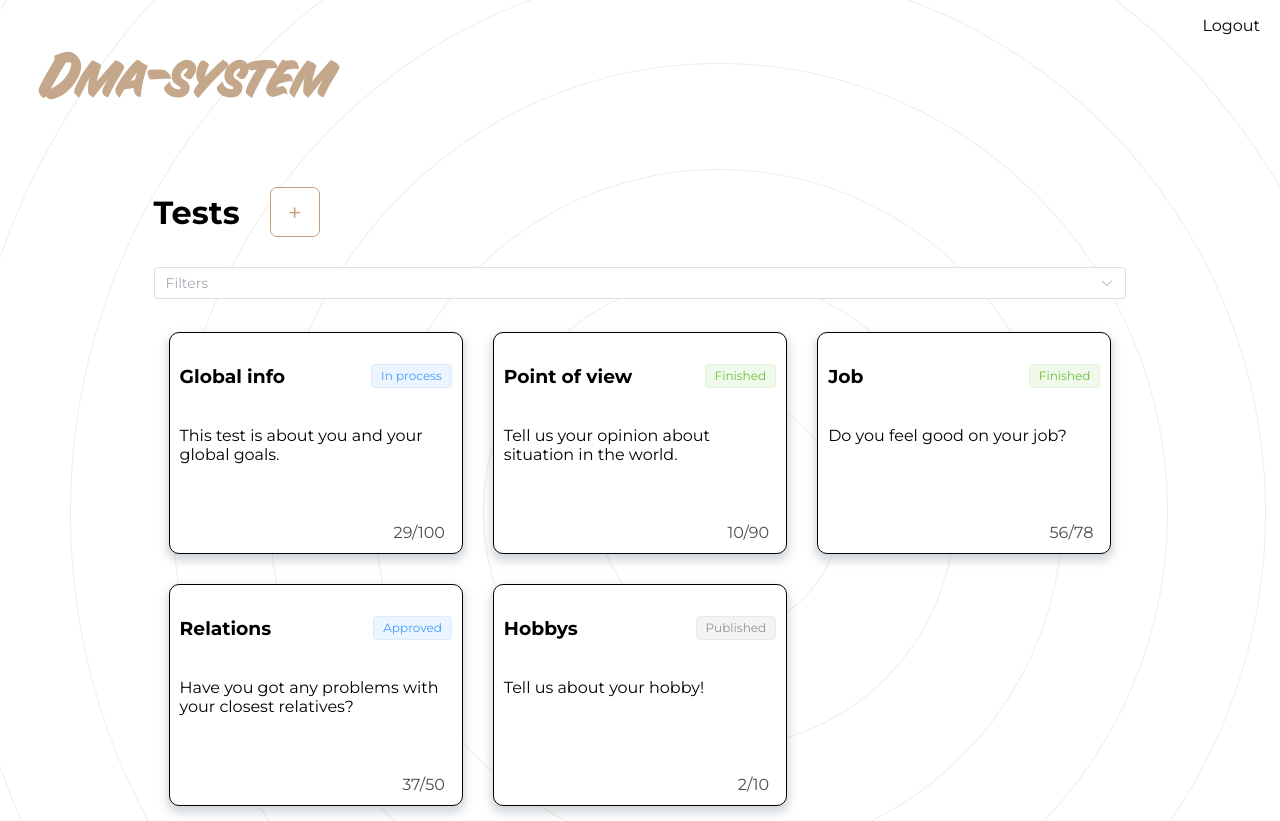
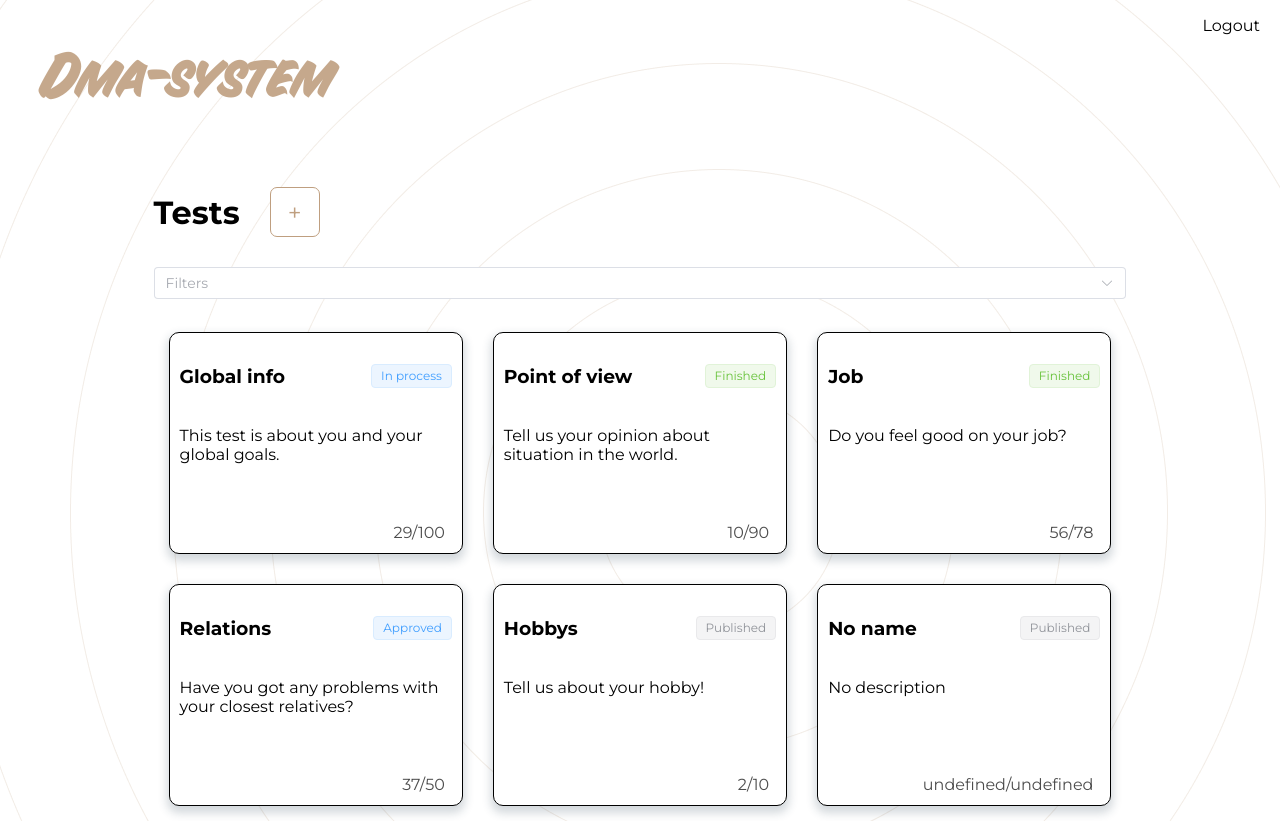
Before and after one commit to L1nk0r/dma-system-frontend, a Vue app: page /tests in a window 1280 px wide. Built offline with nearby package versions, Linux system fonts and the light colour scheme; data requests are answered from the project's data file.

Commit message:
Correct post request to add new test

```diff
--- a/db.json
+++ b/db.json
@@ -1,17 +1,19 @@
 {
-   "users":[
+  "users": [
     {
       "login": "test",
       "pasword": "1234567"
     }
   ],
-   "tests":[
+  "tests": [
     {
+      "id": 1,
       "name": "Global info",
       "description": "This test is about you and your global goals.",
-         "questins":[{
+      "questins": [
+        {
           "question": "What is your main dream?",
-               "answers":[
+          "answers": [
             "buy new car",
             "buy new house",
             "move to another country",
@@ -20,7 +22,7 @@
         },
         {
           "question": "How old are you?",
-               "answers":[
+          "answers": [
             "0-18",
             "18-25",
             "25-40",
@@ -29,7 +31,7 @@
         },
         {
           "question": "How are you?",
-               "answers":[
+          "answers": [
             "Good!",
             "Exelent!",
             "Dissapointed",
@@ -42,11 +44,13 @@
       "status": "IN_PROCESS"
     },
     {
+      "id": 2,
       "name": "Point of view",
       "description": "Tell us your opinion about situation in the world.",
-         "questins":[{
+      "questins": [
+        {
           "question": "What is your main dream?",
-               "answers":[
+          "answers": [
             "buy new car",
             "buy new house",
             "move to another country",
@@ -55,7 +59,7 @@
         },
         {
           "question": "How old are you?",
-               "answers":[
+          "answers": [
             "0-18",
             "18-25",
             "25-40",
@@ -64,7 +68,7 @@
         },
         {
           "question": "How are you?",
-               "answers":[
+          "answers": [
             "Good!",
             "Exelent!",
             "Dissapointed",
@@ -77,11 +81,13 @@
       "status": "FINISHED"
     },
     {
+      "id": 3,
       "name": "Job",
       "description": "Do you feel good on your job?",
-         "questins":[{
+      "questins": [
+        {
           "question": "What is your main dream?",
-               "answers":[
+          "answers": [
             "buy new car",
             "buy new house",
             "move to another country",
@@ -90,7 +96,7 @@
         },
         {
           "question": "How old are you?",
-               "answers":[
+          "answers": [
             "0-18",
             "18-25",
             "25-40",
@@ -99,7 +105,7 @@
         },
         {
           "question": "How are you?",
-               "answers":[
+          "answers": [
             "Good!",
             "Exelent!",
             "Dissapointed",
@@ -112,11 +118,13 @@
       "status": "FINISHED"
     },
     {
+      "id": 4,
       "name": "Relations",
       "description": "Have you got any problems with your closest relatives?",
-         "questins":[{
+      "questins": [
+        {
           "question": "What is your main dream?",
-            "answers":[
+          "answers": [
             "buy new car",
             "buy new house",
             "move to another country",
@@ -125,7 +133,7 @@
         },
         {
           "question": "How old are you?",
-               "answers":[
+          "answers": [
             "0-18",
             "18-25",
             "25-40",
@@ -134,7 +142,7 @@
         },
         {
           "question": "How are you?",
-               "answers":[
+          "answers": [
             "Good!",
             "Exelent!",
             "Dissapointed",
@@ -147,11 +155,13 @@
       "status": "APPROVED"
     },
     {
+      "id": 5,
       "name": "Hobbys",
       "description": "Tell us about your hobby!",
-         "questins":[{
+      "questins": [
+        {
           "question": "What is your main dream?",
-               "answers":[
+          "answers": [
             "buy new car",
             "buy new house",
             "move to another country",
@@ -160,7 +170,7 @@
         },
         {
           "question": "How old are you?",
-               "answers":[
+          "answers": [
             "0-18",
             "18-25",
             "25-40",
@@ -169,7 +179,7 @@
         },
         {
           "question": "How are you?",
-               "answers":[
+          "answers": [
             "Good!",
             "Exelent!",
             "Dissapointed",
@@ -180,6 +190,18 @@
       "people_amount": 10,
       "already_finished": 2,
       "status": "PUBLISHED"
+    },
+    {
+      "name": "No name",
+      "description": "No description",
+      "creator": "<ThisUserName>",
+      "responsible": "No responsible user",
+      "test_status": "Finished",
+      "redactors": [],
+      "creation_date": "2022-04-30",
+      "passing": [],
+      "categories": [],
+      "id": 6
     }
   ]
 }
--- a/package.json
+++ b/package.json
@@ -8,7 +8,7 @@
     "lint": "vue-cli-service lint"
   },
   "dependencies": {
-    "axios": "^0.26.1",
+    "axios": "^0.27.2",
     "chart.js": "^3.7.1",
     "core-js": "^3.8.3",
     "element-plus": "^2.1.10",
--- a/src/components/ds_user_profile.vue
+++ b/src/components/ds_user_profile.vue
@@ -148,7 +148,7 @@
                 <p>Current category: {{ this.current_category.name }}</p>
               </div>
               <ds-new-category
-                v-for="elem in NEW_TEST.elements"
+                v-for="elem in NEW_TEST.categories"
                 :key="elem.id"
                 :category="elem"
               />
@@ -247,6 +247,7 @@ export default {
       test_redactors_amount: 0,
       test_commentators_amount: 0,
       file_res: '',
+      testId: null
     };
   },
   created() {},
@@ -271,7 +272,8 @@ export default {
       "ADD_NEW_TEST_COMMENTATOR",
       "ADD_NEW_TEST_NEW_RECIPIENT",
       "REMOVE_ALL_NEW_TEST_RECIPIENTS",
-      "SET_NEW_TEST_CREACTION_DATE"
+      "SET_NEW_TEST_CREACTION_DATE",
+      "SET_NEW_TEST"
     ]),
     add_category() {
       if (this.current_category === null) {
@@ -378,16 +380,8 @@ export default {
     submitForm(){
       let today = new Date().toISOString().slice(0, 10);
       this.SET_NEW_TEST_CREACTION_DATE(today);
-      const options = {
-        method: 'POST',
-        body: JSON.stringify( this.NEW_TEST )
-      };
-      fetch(`${this.getServerUrl}/tests`, options)
-        .then(response => response.json())
-        .catch(error => {
-          this.errorMessage = error.message;
-          console.error("There was an error!", error);
-        });
+
+      this.SET_NEW_TEST();
     }
   },
 };
--- a/src/main.js
+++ b/src/main.js
@@ -9,10 +9,6 @@ import { AuthApi } from "./auth/AuthApi";
 
 import ElementPlus from "element-plus";
 import "element-plus/dist/index.css";
-/*
-import {Category} from '@/elements/category'
-import {SubCategory} from '@/elements/subcategory'
-import {Question} from '@/elements/question' */
 
 const store = createStore({
   state: {
@@ -53,14 +49,12 @@ const store = createStore({
     },
     SET_TESTS_TO_STATE: (state, tests) => {
       state.tests = tests;
-      /* console.log(state.tests); */
     },
     ADD_NEW_ELEMENT: (state, element) => {
       state.new_test.categories.push(element);
     },
     SET_TEST_NAME: (state, name) => {
       state.new_test.name = name;
-      /* console.log(state.new_test.name); */
     },
     SET_TEST_DESCRIPTION: (state, description) => {
       state.new_test.description = description;
@@ -106,6 +100,28 @@ const store = createStore({
         .catch((error) => {
           console.log(error);
           return error;
+        });
+    },
+    SET_NEW_TEST(){
+      const data = {
+        name: this.state.new_test.name,
+        description: this.state.new_test.description,
+        creator: this.state.new_test.creator,
+        responsible: this.state.new_test.responsible,
+        test_status: "Finished",
+        redactors: this.state.new_test.redactors,
+        creation_date: this.state.new_test.creation_date,
+        passing: this.state.new_test.passing,
+        categories: this.state.new_test.categories
+      };
+
+      console.log(JSON.stringify(data));
+
+      axios.post(`${this.state.BACKEND_URL}/tests/`, data)
+        .then(response => this.testId = response.data.id)
+        .catch(error => {
+          this.errorMessage = error.message;
+          console.error("There was an error!", error);
         });
     },
     ADD_NEW_ELEMENT_TO_NEW_TEST({ commit }, element) {
```
Also changed, not shown: 1 other file (tests, documents, lock files or other folders). Lines whose indentation alone changed are shown as unchanged.
